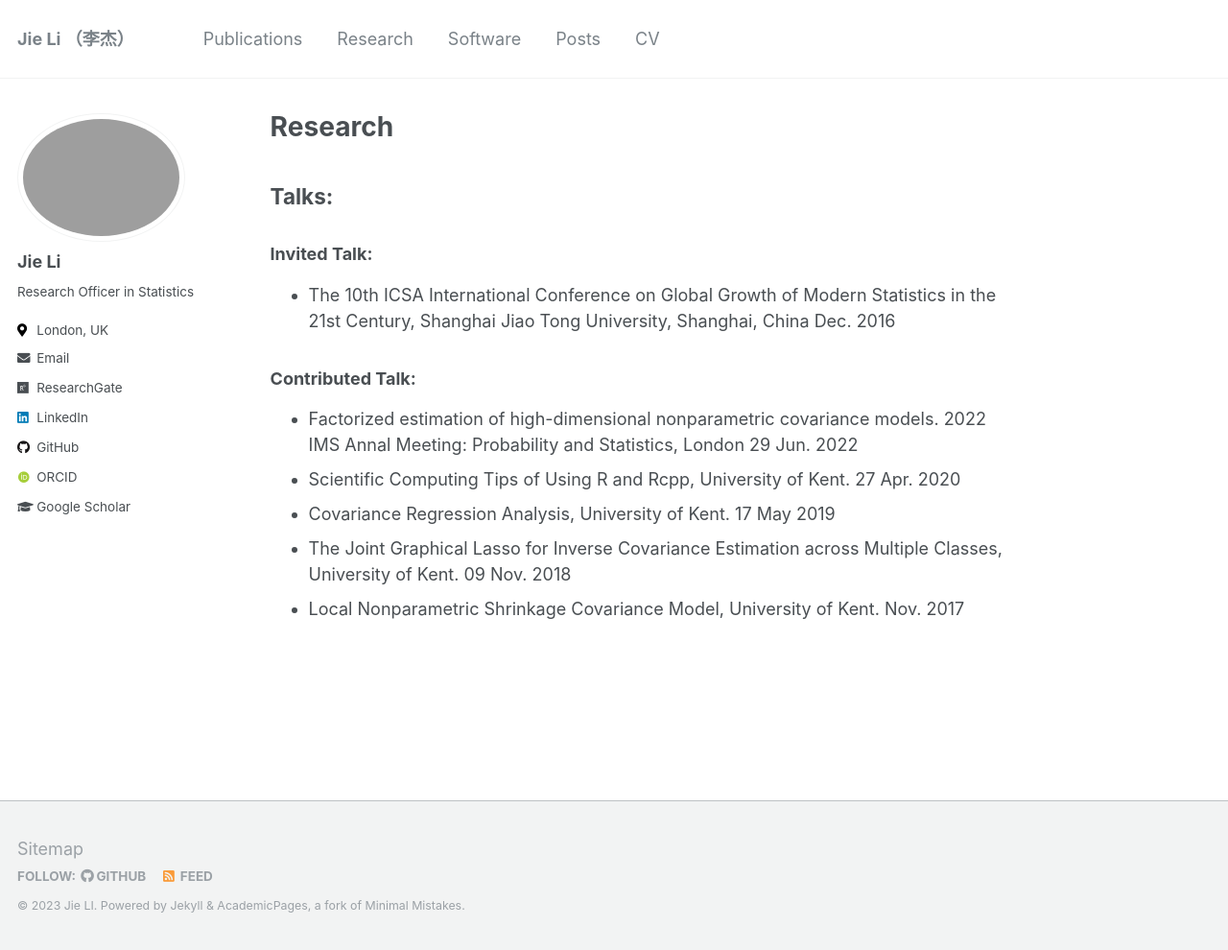
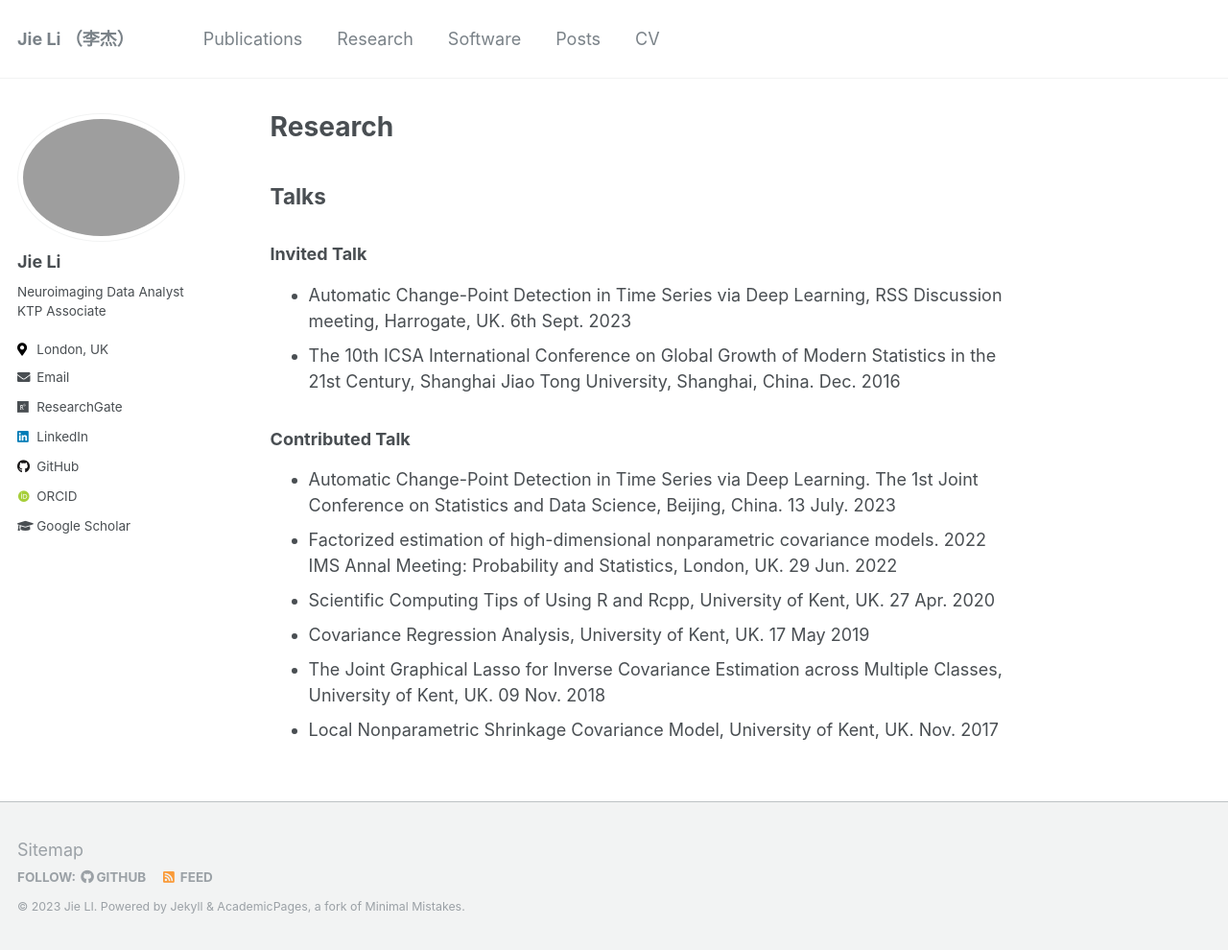
Before and after one commit to Jieli12/oldJieli12.github.io, a Jekyll site: the page built from _pages/research.md, in a window 1280 px wide and 990 px high. Shown: the whole window at 96% size. Built offline with Jekyll 4.4.1, drawn with Linux system fonts in a browser that asks for light colours; some web fonts are replaced.

Commit message:
update the title and personal information

```diff
--- a/_config.yml
+++ b/_config.yml
@@ -10,7 +10,7 @@
 title: "Jie Li （李杰）"
 title_separator: "-"
 name: &name "Jie LI"
-description: &description "Research Officer in Statistics"
+description: &description "Neuroimaging Data Analyst KTP Associate"
 url: https://Jieli12.github.io # the base hostname & protocol for your site e.g. "https://mmistakes.github.io"
 baseurl: "" # the subpath of your site, e.g. "/blog"
 repository: "Jieli12/Jieli12.github.io"
@@ -82,12 +82,12 @@
 author:
   name: "Jie Li"
   avatar: "Jie-LSE-1.jpg"
-  bio: "Research Officer in Statistics"
+  bio: "Neuroimaging Data Analyst KTP Associate"
   location: "London, UK"
   employer: #"London School of Economics and Political Science"
   pubmed:
   googlescholar: "https://scholar.google.com/citations?user=sOhkmd8AAAAJ&hl=en"
-  email: "j.li196@lse.ac.uk"
+  email: "jl725@kent.ac.uk"
   researchgate: "https://www.researchgate.net/profile/Jie-Li-271"
   uri:
   bitbucket:
--- a/_pages/research.md
+++ b/_pages/research.md
@@ -8,19 +8,18 @@
 ---
 
 
-## Talks:
+## Talks
 
-### Invited Talk:
+### Invited Talk
 
-- The 10th ICSA International Conference on Global Growth of Modern Statistics in the 21st Century, Shanghai Jiao Tong University, Shanghai,
-	China  Dec. 2016
+- Automatic Change-Point Detection in Time Series via Deep Learning, RSS Discussion meeting, Harrogate, UK. 6th Sept. 2023
+- The 10th ICSA International Conference on Global Growth of Modern Statistics in the 21st Century, Shanghai Jiao Tong University, Shanghai, China.  Dec. 2016
 
-### Contributed Talk:
+### Contributed Talk
 
-- Factorized estimation of high-dimensional nonparametric covariance models. 2022 IMS Annal Meeting: Probability and Statistics, London 29 Jun. 2022
-- Scientific Computing Tips of Using R and Rcpp, University of Kent. 27 Apr. 2020
-- Covariance Regression Analysis, University of Kent. 17 May 2019
-- The Joint Graphical Lasso for Inverse Covariance Estimation across
-Multiple Classes, University of Kent. 09 Nov. 2018
-- Local Nonparametric Shrinkage Covariance Model, University of
-Kent. Nov. 2017
+- Automatic Change-Point Detection in Time Series via Deep Learning. The 1st Joint Conference on Statistics and Data Science, Beijing, China. 13 July. 2023
+- Factorized estimation of high-dimensional nonparametric covariance models. 2022 IMS Annal Meeting: Probability and Statistics, London, UK. 29 Jun. 2022
+- Scientific Computing Tips of Using R and Rcpp, University of Kent, UK. 27 Apr. 2020
+- Covariance Regression Analysis, University of Kent, UK. 17 May 2019
+- The Joint Graphical Lasso for Inverse Covariance Estimation across Multiple Classes, University of Kent, UK. 09 Nov. 2018
+- Local Nonparametric Shrinkage Covariance Model, University of Kent, UK. Nov. 2017
```
Also changed, not shown: _pages/about.md (+3 -6 lines), _pages/publications.md (+0 -3 lines), _pages/software.md (+1 -1 lines), _publications/2022-11-07JieAutoCPD.md (+1 -1 lines).
